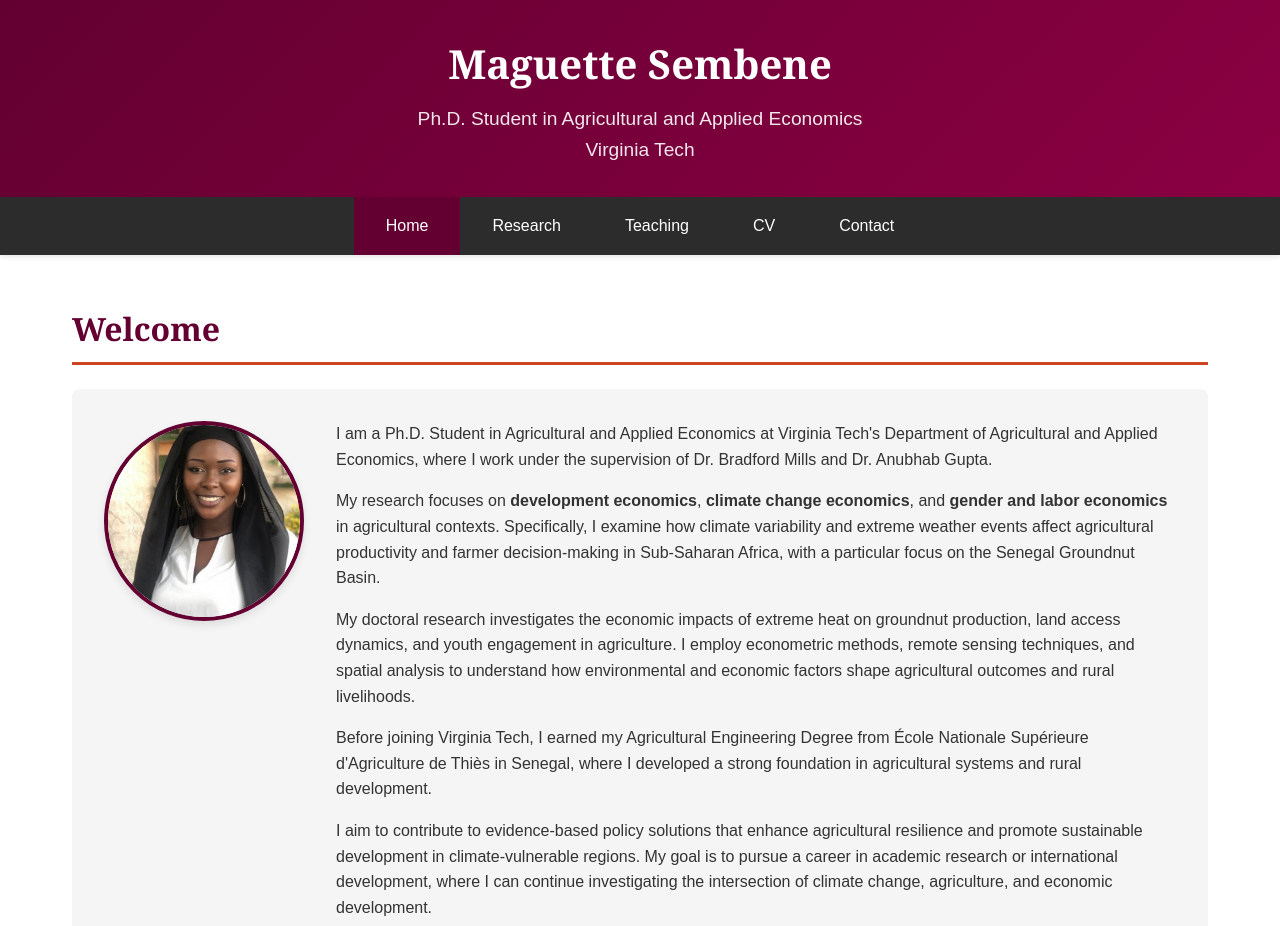
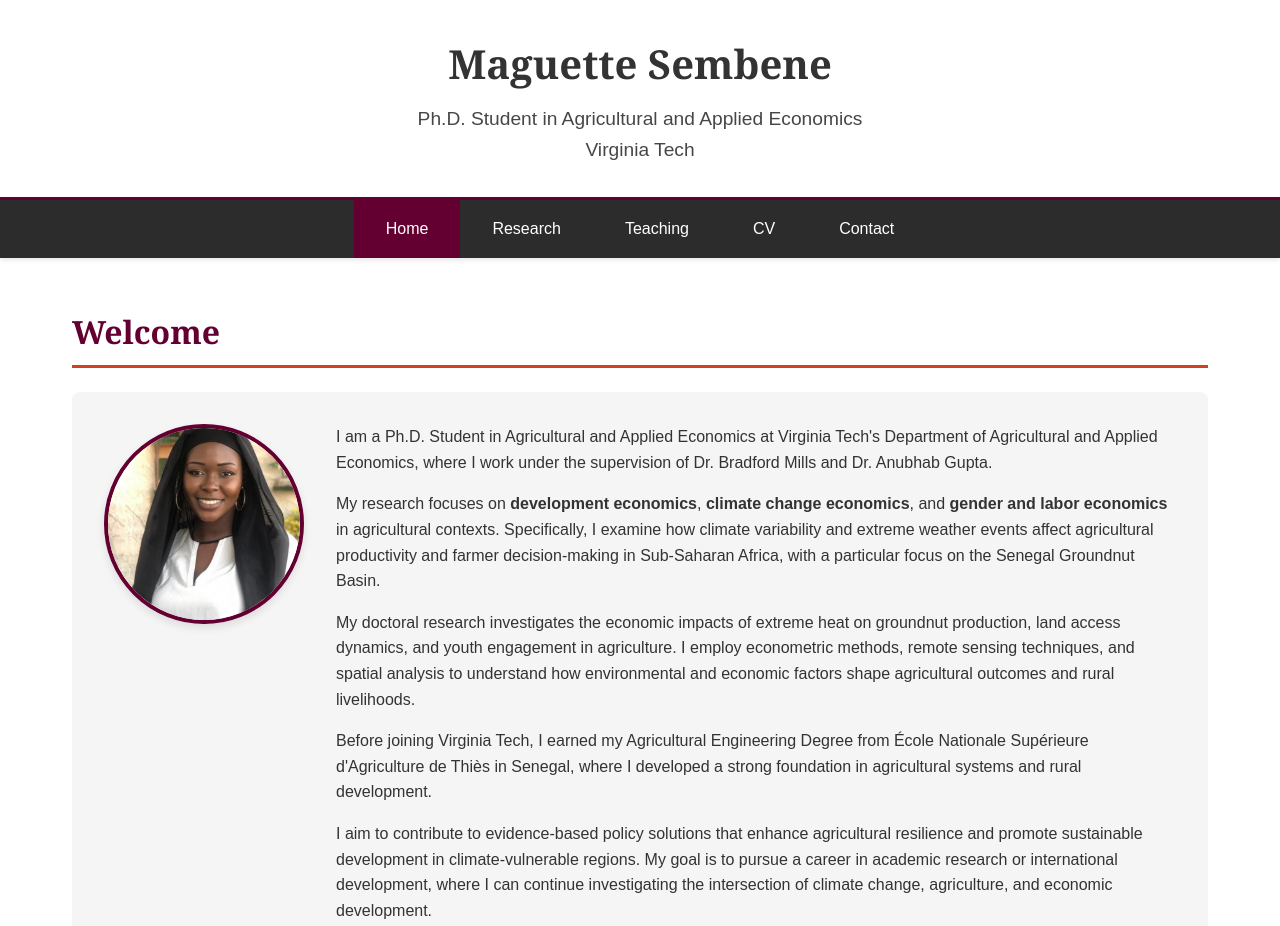
Before and after one commit to maguettevt/maguettevt.github.io, a plain HTML site: page index.html in a window 1280 px wide. Shown: the top 926 px of the page. Drawn offline with Linux system fonts and the light colour scheme.

Commit message:
Update index.html

```diff
--- a/index.html
+++ b/index.html
@@ -24,10 +24,11 @@
             background-color: white;
         }
         header {
-            background: linear-gradient(135deg, var(--vt-maroon) 0%, #8B0042 100%);
-            color: white;
+            background: white
+            color: black;
             padding: 2rem 0;
             box-shadow: 0 2px 5px rgba(0,0,0,0.1);
+            border-bottom: 3px solid var(--vt-maroon);
         }
         .header-content {
             max-width: 1200px;
```
